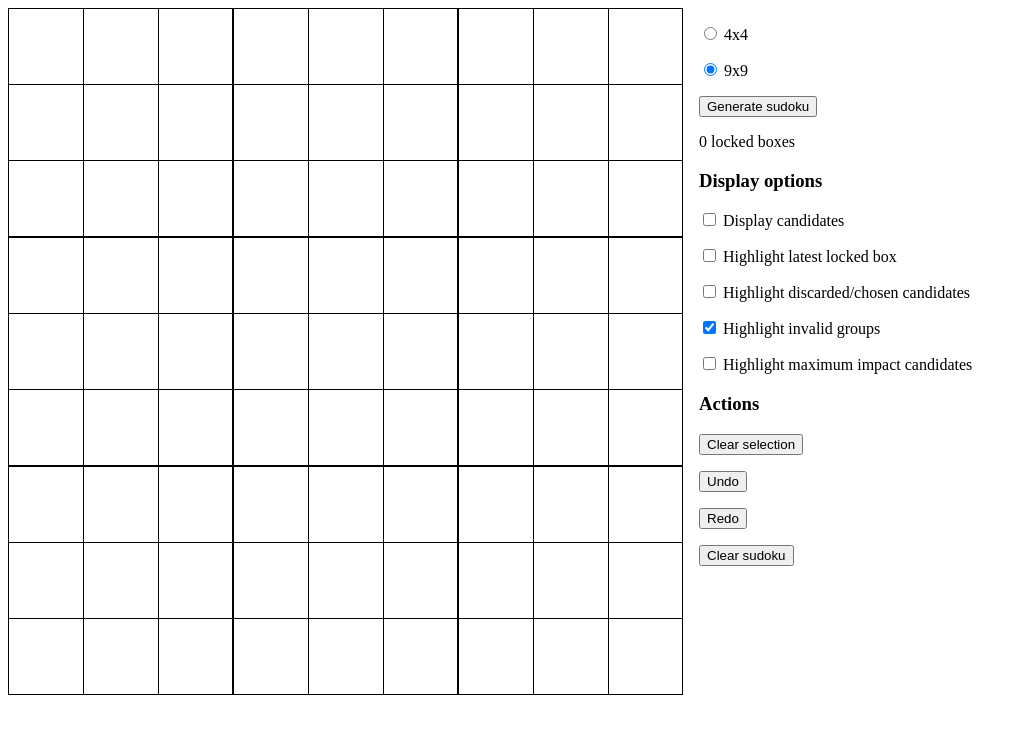
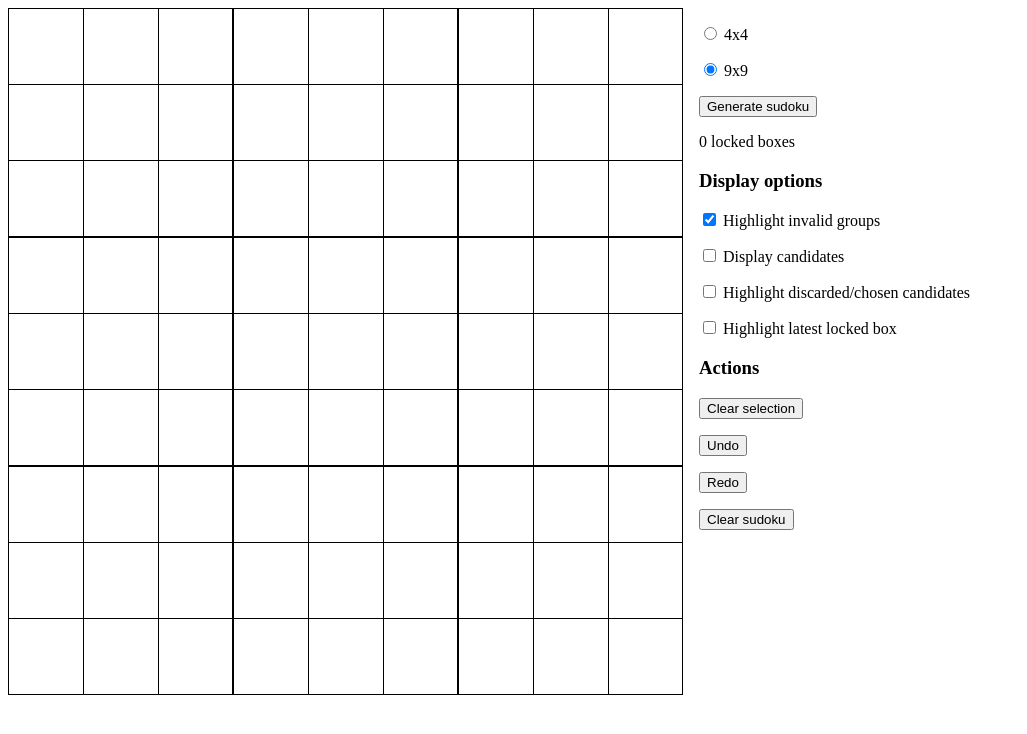
Before and after one commit to capelski/sudoku-generator, a React app: page / in a window 1280 px wide. Shown: the top 734 px of the page, without its empty margins (0-1027 px from the left). Built offline with nearby package versions, Linux system fonts and the light colour scheme.

Commit message:
feat: remove maximum impact highlight option

```diff
--- a/src/components/sudoku-grid.tsx
+++ b/src/components/sudoku-grid.tsx
@@ -23,7 +23,7 @@ export const SudokuGrid: React.FC<GridProps> = (props) => {
     const [displayCandidates, setDisplayCandidates] = useState(false);
     const [highlightInvalidGroups, setHighlightInvalidGroups] = useState(true);
     const [highlightLatestLockedBox, setHighlightLatestLockedBox] = useState(false);
-    const [highlightMaximumImpact, setHighlightMaximumImpact] = useState(false);
+    // const [highlightMaximumImpact, setHighlightMaximumImpact] = useState(false);
     const [inferringMode, setInferringMode] = useState<InferringMode>('none');
     const [selectedBoxCandidate, setSelectedBoxCandidate] = useState<BoxCandidate | undefined>(
         undefined
@@ -54,9 +54,9 @@ export const SudokuGrid: React.FC<GridProps> = (props) => {
         setHighlightLatestLockedBox(!highlightLatestLockedBox);
     };
 
-    const highlightMaximumImpactHandler = () => {
-        setHighlightMaximumImpact(!highlightMaximumImpact);
-    };
+    // const highlightMaximumImpactHandler = () => {
+    //     setHighlightMaximumImpact(!highlightMaximumImpact);
+    // };
 
     const inferringModeHandler = () => {
         setInferringMode(inferringMode === 'none' ? 'direct' : 'none');
@@ -148,10 +148,10 @@ export const SudokuGrid: React.FC<GridProps> = (props) => {
                                                   selectedBoxCandidate!.boxId !== box.id &&
                                                   selectedBoxCandidate!.number === candidate.number;
 
-                                              const isMaximumImpactCandidate =
-                                                  highlightMaximumImpact &&
-                                                  sudokuComputedData.maximumImpact ===
-                                                      candidate.impact;
+                                              //   const isMaximumImpactCandidate =
+                                              //       highlightMaximumImpact &&
+                                              //       sudokuComputedData.maximumImpact ===
+                                              //           candidate.impact;
 
                                               const candidateClickHandler = () => {
                                                   if (isSelectedCandidate) {
@@ -171,9 +171,10 @@ export const SudokuGrid: React.FC<GridProps> = (props) => {
                                                               ? ''
                                                               : ' hidden-candidate'
                                                       }${
-                                                          isMaximumImpactCandidate
-                                                              ? ' maximum-impact-candidate'
-                                                              : ''
+                                                          //   isMaximumImpactCandidate
+                                                          //       ? ' maximum-impact-candidate'
+                                                          //       : ''
+                                                          ''
                                                       }${
                                                           isSelectedCandidate
                                                               ? ' selected-candidate'
@@ -267,6 +268,16 @@ export const SudokuGrid: React.FC<GridProps> = (props) => {
 
                     <div>
                         <h3>Display options</h3>
+
+                        <p>
+                            <input
+                                type="checkbox"
+                                onClick={highlightInvalidGroupsHandler}
+                                checked={highlightInvalidGroups}
+                            />{' '}
+                            Highlight invalid groups
+                        </p>
+
                         <p>
                             <input
                                 type="checkbox"
@@ -296,15 +307,6 @@ export const SudokuGrid: React.FC<GridProps> = (props) => {
                         <p>
                             <input
                                 type="checkbox"
-                                onClick={highlightLatestLockedBoxHandler}
-                                checked={highlightLatestLockedBox}
-                            />{' '}
-                            Highlight latest locked box
-                        </p>
-
-                        <p>
-                            <input
-                                type="checkbox"
                                 onClick={inferringModeHandler}
                                 checked={inferringMode === 'direct'}
                             />{' '}
@@ -314,20 +316,20 @@ export const SudokuGrid: React.FC<GridProps> = (props) => {
                         <p>
                             <input
                                 type="checkbox"
-                                onClick={highlightInvalidGroupsHandler}
-                                checked={highlightInvalidGroups}
+                                onClick={highlightLatestLockedBoxHandler}
+                                checked={highlightLatestLockedBox}
                             />{' '}
-                            Highlight invalid groups
+                            Highlight latest locked box
                         </p>
 
-                        <p>
+                        {/* <p>
                             <input
                                 type="checkbox"
                                 onClick={highlightMaximumImpactHandler}
                                 checked={highlightMaximumImpact}
                             />{' '}
                             Highlight maximum impact candidates
-                        </p>
+                        </p> */}
                     </div>
                     <div>
                         <h3>Actions</h3>
```
